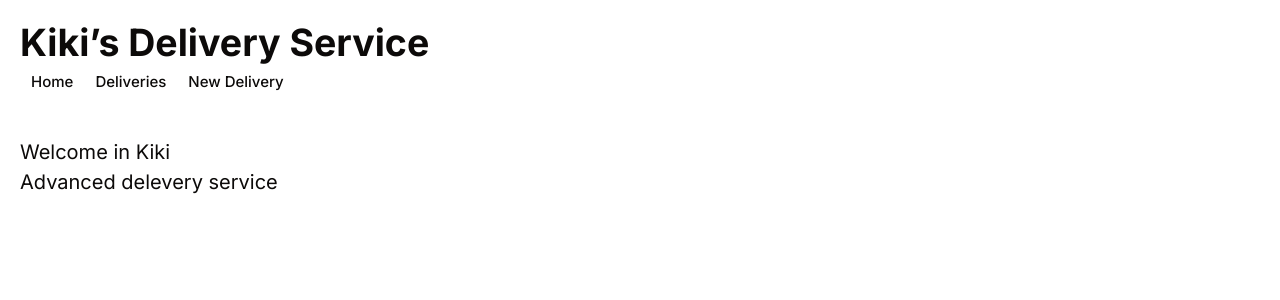
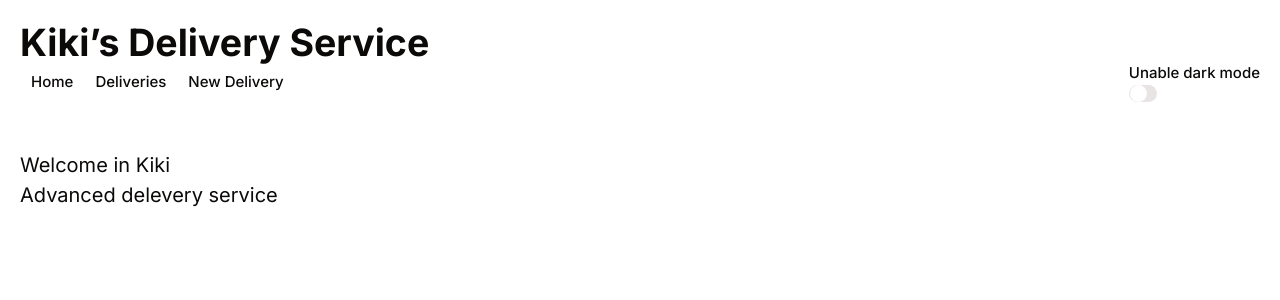
Before and after one commit to valentyn-vb/kikis-delivery-service, a Next.js app: page / in a window 1280 px wide. Shown: the top 300 px of the page. Built offline with nearby package versions, Linux system fonts and the light colour scheme; a web font is replaced by a local one.

Commit message:
Add next-themes for theme management and update layout to include ThemeProvider and ThemeSwitch component

```diff
--- a/app/layout.tsx
+++ b/app/layout.tsx
@@ -1,7 +1,9 @@
 import { Button } from "@/components/ui/button";
 import { cn } from "@/lib/utils";
+import { ThemeProvider } from "next-themes";
 import { Cherry_Bomb_One, Inter } from "next/font/google";
 import Link from "next/link";
+import ThemeSwitch from "../components/ThemeSwitch";
 import "./globals.css";
 
 const inter = Inter({ subsets: ["latin"], variable: "--font-sans" });
@@ -17,10 +19,16 @@
   children: React.ReactNode;
 }>) {
   return (
-    <html lang="en" className={cn("font-sans", inter.variable)}>
+    <html
+      lang="en"
+      className={cn("font-sans", inter.variable)}
+      suppressHydrationWarning
+    >
       <body>
+        <ThemeProvider attribute="class">
           <header className="p-4">
             <h1 className="text-3xl font-bold">Kiki’s Delivery Service</h1>
+            <div className="flex justify-between">
               <nav>
                 <Button variant="ghost" size="sm">
                   <Link href="/">Home</Link>
@@ -33,8 +41,11 @@
                   <Link href="/deliveries/new">New Delivery</Link>
                 </Button>
               </nav>
+              <ThemeSwitch />
+            </div>
           </header>
           <main className="p-4">{children}</main>
+        </ThemeProvider>
       </body>
     </html>
   );
--- /dev/null
+++ b/components/ThemeSwitch.tsx
@@ -0,0 +1,27 @@
+"use client";
+import { useTheme } from "next-themes";
+import { useEffect, useState } from "react";
+import { Label } from "./ui/label";
+import { Switch } from "./ui/switch";
+
+export default function ThemeSwitch() {
+  const { theme, setTheme } = useTheme();
+  const [mounted, setMounted] = useState(false);
+  useEffect(() => {
+    setMounted(true);
+  }, []);
+
+  if (!mounted) return null;
+
+  return (
+    <div>
+      <Label htmlFor="airplane-mode">Unable dark mode</Label>
+
+      <Switch
+        id="airplane-mode"
+        checked={theme === "dark"}
+        onCheckedChange={(checked) => setTheme(checked ? "dark" : "light")}
+      />
+    </div>
+  );
+}
--- /dev/null
+++ b/components/ui/switch.tsx
@@ -0,0 +1,32 @@
+"use client"
+
+import { Switch as SwitchPrimitive } from "@base-ui/react/switch"
+
+import { cn } from "@/lib/utils"
+
+function Switch({
+  className,
+  size = "default",
+  ...props
+}: SwitchPrimitive.Root.Props & {
+  size?: "sm" | "default"
+}) {
+  return (
+    <SwitchPrimitive.Root
+      data-slot="switch"
+      data-size={size}
+      className={cn(
+        "peer group/switch relative inline-flex shrink-0 items-center rounded-full border border-transparent transition-all outline-none after:absolute after:-inset-x-3 after:-inset-y-2 focus-visible:border-ring focus-visible:ring-2 focus-visible:ring-ring/30 aria-invalid:border-destructive aria-invalid:ring-2 aria-invalid:ring-destructive/20 data-[size=default]:h-[16.6px] data-[size=default]:w-[28px] data-[size=sm]:h-[14px] data-[size=sm]:w-[24px] dark:aria-invalid:border-destructive/50 dark:aria-invalid:ring-destructive/40 data-checked:bg-primary data-unchecked:bg-input dark:data-unchecked:bg-input/80 data-disabled:cursor-not-allowed data-disabled:opacity-50",
+        className
+      )}
+      {...props}
+    >
+      <SwitchPrimitive.Thumb
+        data-slot="switch-thumb"
+        className="pointer-events-none block rounded-full bg-background ring-0 transition-transform group-data-[size=default]/switch:size-3.5 group-data-[size=sm]/switch:size-3 group-data-[size=default]/switch:data-checked:translate-x-[calc(100%-2px)] group-data-[size=sm]/switch:data-checked:translate-x-[calc(100%-2px)] dark:data-checked:bg-primary-foreground group-data-[size=default]/switch:data-unchecked:translate-x-0 group-data-[size=sm]/switch:data-unchecked:translate-x-0 dark:data-unchecked:bg-foreground"
+      />
+    </SwitchPrimitive.Root>
+  )
+}
+
+export { Switch }
--- a/package.json
+++ b/package.json
@@ -19,6 +19,7 @@
     "clsx": "^2.1.1",
     "lucide-react": "^1.21.0",
     "next": "16.2.9",
+    "next-themes": "^0.4.6",
     "postcss": "^8.5.15",
     "postgres": "^3.4.9",
     "react": "19.2.4",
```
Also changed, not shown: 1 other file (tests, documents, lock files or other folders). Lines whose indentation alone changed are shown as unchanged.
